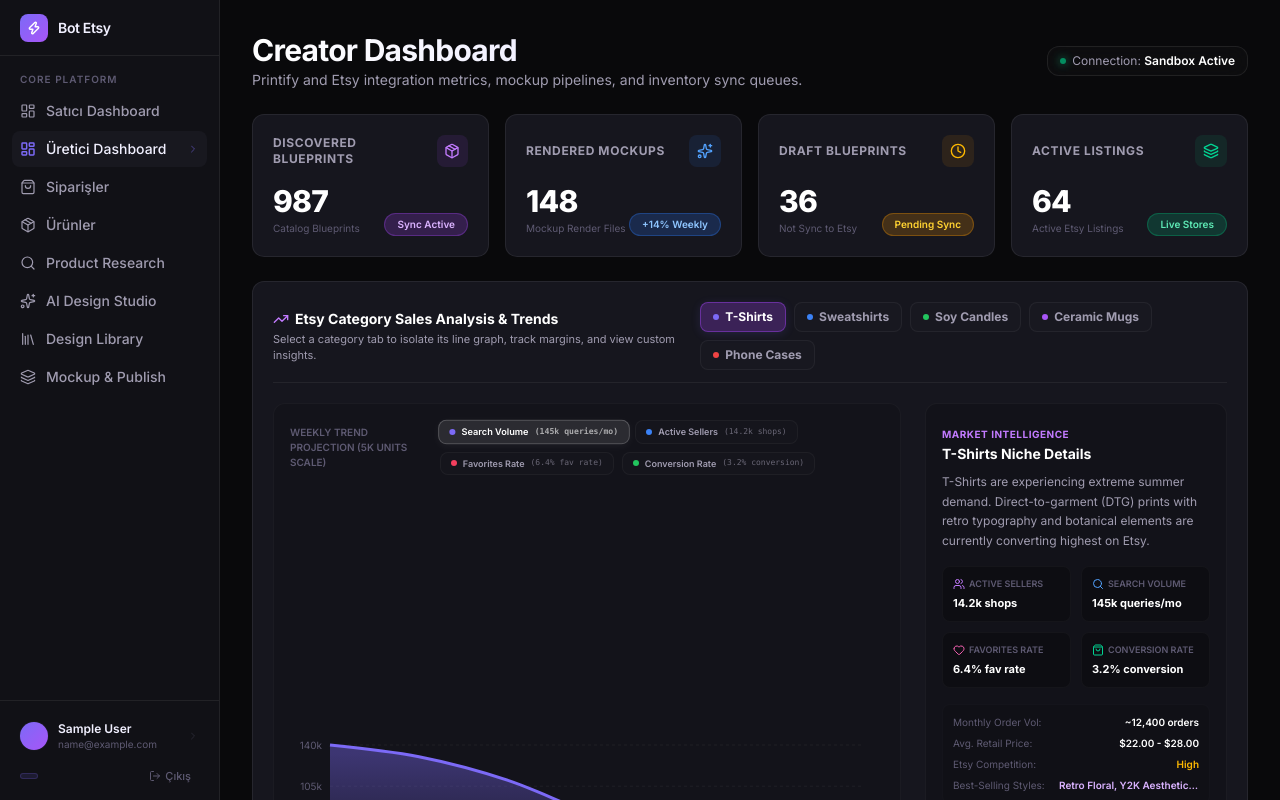
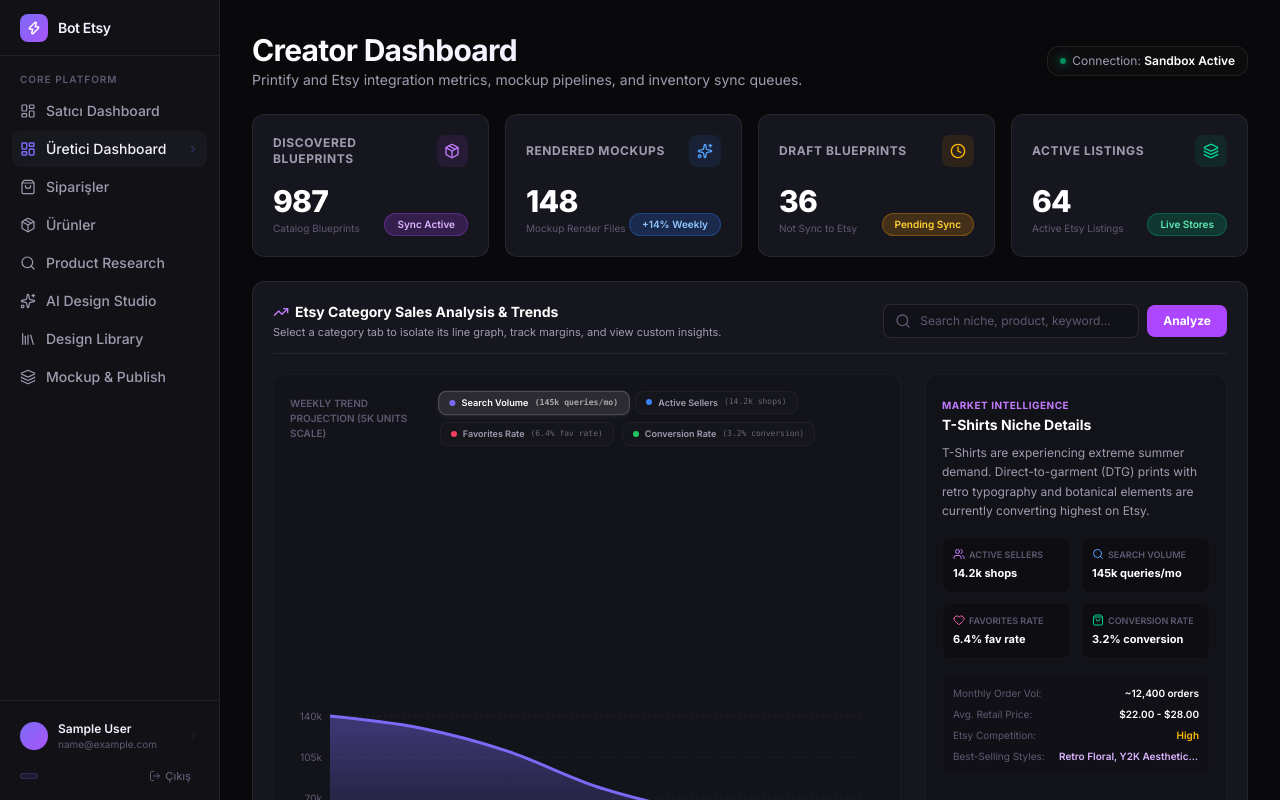
Before and after one commit to Oguzhan1511/etsy, a Next.js app: page /producer-dashboard in a window 1280 px wide. Built offline with nearby package versions, Linux system fonts and the light colour scheme; sample sign-in values are in the browser's storage.

Commit message:
feat(ui): implement keyword search and dynamic metric data generation for producer dashboard analysis

```diff
--- /dev/null
+++ b/script_search.js
@@ -0,0 +1,130 @@
+const fs = require('fs');
+const path = './src/app/producer-dashboard/page.tsx';
+let content = fs.readFileSync(path, 'utf8');
+
+// 1. Replace state and add handleSearch
+const oldState = `  const [selectedCategory, setSelectedCategory] = useState<string>("T-Shirts");
+  const [selectedMetrics, setSelectedMetrics] = useState<string[]>(["Search Volume"]);
+
+  const activeCat = categoryDetails[selectedCategory];`;
+
+const newState = `  const [searchKeyword, setSearchKeyword] = useState<string>("");
+  const [activeCat, setActiveCat] = useState<CategoryDetail>(categoryDetails["T-Shirts"]);
+  const [selectedMetrics, setSelectedMetrics] = useState<string[]>(["Search Volume"]);
+
+  const handleSearch = (kw: string) => {
+    if (!kw.trim()) return;
+    const lowerKw = kw.trim().toLowerCase();
+
+    // Predefined lookup
+    const existingKey = Object.keys(categoryDetails).find(k => k.toLowerCase() === lowerKw);
+    if (existingKey) {
+       setActiveCat(categoryDetails[existingKey]);
+       return;
+    }
+
+    // Dynamic mock generation based on hash
+    const hash = lowerKw.split('').reduce((acc, char) => acc + char.charCodeAt(0), 0);
+    const searchVol = 10 + (hash % 150); // 10k to 160k
+    const activeSellers = 1 + (hash % 20); // 1k to 21k
+    const favRate = (3 + (hash % 50) / 10).toFixed(1); // 3.0% to 8.0%
+    const convRate = (1 + (hash % 30) / 10).toFixed(1); // 1.0% to 4.0%
+
+    const baseWeekly = (base: number, volatility: number) => {
+      return Array.from({length: 7}, (_, i) => {
+        const variation = (Math.sin(hash + i) * volatility);
+        return Math.max(1, base + variation);
+      });
+    };
+
+    const searchVolWeekly = baseWeekly(searchVol, searchVol * 0.2).map(v => Math.round(v) + "k");
+    const activeSellersWeekly = baseWeekly(activeSellers, activeSellers * 0.05).map(v => v.toFixed(1) + "k");
+    const favRateWeekly = baseWeekly(parseFloat(favRate), 0.5).map(v => v.toFixed(1) + "%");
+    const convRateWeekly = baseWeekly(parseFloat(convRate), 0.3).map(v => v.toFixed(1) + "%");
+
+    const newMock: CategoryDetail = {
+      name: kw.trim(),
+      sub: "Custom Merch",
+      color: "#7c6af7",
+      change: "+12.4% Up",
+      trend: "up",
+      monthlySales: "~" + (Math.round((searchVol * parseFloat(convRate)) * 10)).toLocaleString() + " orders",
+      avgPrice: "$15.00 - $35.00",
+      competition: searchVol > 100 ? "High" : (searchVol > 50 ? "Medium" : "Low"),
+      hotStyle: "Trendy, Custom Design",
+      keywords: [lowerKw, lowerKw + " gift", "custom " + lowerKw],
+      recommendedModel: "Premium " + kw.trim(),
+      recommendedModelId: "3",
+      insight: \`\${kw.trim()} is showing steady activity. Focus on unique designs and high-quality mockups to stand out in this niche.\`,
+      lines: [
+        {
+          name: "Search Volume",
+          label: "Search Volume",
+          color: "#7c6af7",
+          path: "", areaPath: "", points: [], gradientId: "purple-fade",
+          value: searchVol + "k queries/mo",
+          weeklyValues: searchVolWeekly,
+        },
+        {
+          name: "Active Sellers",
+          label: "Active Sellers",
+          color: "#3b82f6",
+          path: "", areaPath: "", points: [], gradientId: "blue-fade",
+          value: activeSellers.toFixed(1) + "k shops",
+          weeklyValues: activeSellersWeekly,
+        },
+        {
+          name: "Favorites Rate",
+          label: "Favorites Rate",
+          color: "#f43f5e",
+          path: "", areaPath: "", points: [], gradientId: "red-fade",
+          value: favRate + "% fav rate",
+          weeklyValues: favRateWeekly,
+        },
+        {
+          name: "Conversion Rate",
+          label: "Conversion Rate",
+          color: "#22c55e",
+          path: "", areaPath: "", points: [], gradientId: "green-fade",
+          value: convRate + "% conversion",
+          weeklyValues: convRateWeekly,
+        }
+      ]
+    };
+
+    setActiveCat(newMock);
+  };`;
+
+content = content.replace(oldState, newState);
+
+// 2. Replace all remaining categoryDetails[selectedCategory] with activeCat
+content = content.replace(/categoryDetails\[selectedCategory\]/g, 'activeCat');
+
+// 3. Replace the UI tabs with Search input
+const oldTabsRegex = /\{\/\* Interactive Navigation Tabs \*\/\}\s*<div className="flex flex-wrap gap-2">\s*\{Object\.keys\(categoryDetails\)\.map\(\(catName\) => \{[\s\S]*?\}\)\}\s*<\/div>/;
+const newTabs = `{/* Keyword Search Input */}
+          <form
+            onSubmit={(e) => { e.preventDefault(); handleSearch(searchKeyword); }}
+            className="flex items-center gap-2"
+          >
+            <div className="relative">
+              <Search className="absolute left-3 top-1/2 -translate-y-1/2 w-4 h-4 text-[#5e5a72]" />
+              <input
+                type="text"
+                value={searchKeyword}
+                onChange={(e) => setSearchKeyword(e.target.value)}
+                placeholder="Search niche, product, keyword..."
+                className="bg-black/20 border border-white/10 rounded-lg pl-9 pr-4 py-2 text-xs text-white focus:outline-none focus:border-purple-500/50 w-64 transition-colors placeholder:text-[#5e5a72]"
+              />
+            </div>
+            <button
+              type="submit"
+              className="bg-purple-500 hover:bg-purple-600 text-white px-4 py-2 rounded-lg text-xs font-bold transition-colors"
+            >
+              Analyze
+            </button>
+          </form>`;
+
+content = content.replace(oldTabsRegex, newTabs);
+
+fs.writeFileSync(path, content);
--- a/src/app/producer-dashboard/page.tsx
+++ b/src/app/producer-dashboard/page.tsx
@@ -388,10 +388,92 @@ const FallbackImage = ({ src, alt }: { src: string, alt: string }) => {
 };
 
 export default function ProducerDashboardPage() {
-  const [selectedCategory, setSelectedCategory] = useState<string>("T-Shirts");
+  const [searchKeyword, setSearchKeyword] = useState<string>("");
+  const [activeCat, setActiveCat] = useState<CategoryDetail>(categoryDetails["T-Shirts"]);
   const [selectedMetrics, setSelectedMetrics] = useState<string[]>(["Search Volume"]);
 
-  const activeCat = categoryDetails[selectedCategory];
+  const handleSearch = (kw: string) => {
+    if (!kw.trim()) return;
+    const lowerKw = kw.trim().toLowerCase();
+
+    // Predefined lookup
+    const existingKey = Object.keys(categoryDetails).find(k => k.toLowerCase() === lowerKw);
+    if (existingKey) {
+       setActiveCat(categoryDetails[existingKey]);
+       return;
+    }
+
+    // Dynamic mock generation based on hash
+    const hash = lowerKw.split('').reduce((acc, char) => acc + char.charCodeAt(0), 0);
+    const searchVol = 10 + (hash % 150); // 10k to 160k
+    const activeSellers = 1 + (hash % 20); // 1k to 21k
+    const favRate = (3 + (hash % 50) / 10).toFixed(1); // 3.0% to 8.0%
+    const convRate = (1 + (hash % 30) / 10).toFixed(1); // 1.0% to 4.0%
+
+    const baseWeekly = (base: number, volatility: number) => {
+      return Array.from({length: 7}, (_, i) => {
+        const variation = (Math.sin(hash + i) * volatility);
+        return Math.max(1, base + variation);
+      });
+    };
+
+    const searchVolWeekly = baseWeekly(searchVol, searchVol * 0.2).map(v => Math.round(v) + "k");
+    const activeSellersWeekly = baseWeekly(activeSellers, activeSellers * 0.05).map(v => v.toFixed(1) + "k");
+    const favRateWeekly = baseWeekly(parseFloat(favRate), 0.5).map(v => v.toFixed(1) + "%");
+    const convRateWeekly = baseWeekly(parseFloat(convRate), 0.3).map(v => v.toFixed(1) + "%");
+
+    const newMock: CategoryDetail = {
+      name: kw.trim(),
+      sub: "Custom Merch",
+      color: "#7c6af7",
+      change: "+12.4% Up",
+      trend: "up",
+      monthlySales: "~" + (Math.round((searchVol * parseFloat(convRate)) * 10)).toLocaleString() + " orders",
+      avgPrice: "$15.00 - $35.00",
+      competition: searchVol > 100 ? "High" : (searchVol > 50 ? "Medium" : "Low"),
+      hotStyle: "Trendy, Custom Design",
+      keywords: [lowerKw, lowerKw + " gift", "custom " + lowerKw],
+      recommendedModel: "Premium " + kw.trim(),
+      recommendedModelId: "3",
+      insight: `${kw.trim()} is showing steady activity. Focus on unique designs and high-quality mockups to stand out in this niche.`,
+      lines: [
+        {
+          name: "Search Volume",
+          label: "Search Volume",
+          color: "#7c6af7",
+          path: "", areaPath: "", points: [], gradientId: "purple-fade",
+          value: searchVol + "k queries/mo",
+          weeklyValues: searchVolWeekly,
+        },
+        {
+          name: "Active Sellers",
+          label: "Active Sellers",
+          color: "#3b82f6",
+          path: "", areaPath: "", points: [], gradientId: "blue-fade",
+          value: activeSellers.toFixed(1) + "k shops",
+          weeklyValues: activeSellersWeekly,
+        },
+        {
+          name: "Favorites Rate",
+          label: "Favorites Rate",
+          color: "#f43f5e",
+          path: "", areaPath: "", points: [], gradientId: "red-fade",
+          value: favRate + "% fav rate",
+          weeklyValues: favRateWeekly,
+        },
+        {
+          name: "Conversion Rate",
+          label: "Conversion Rate",
+          color: "#22c55e",
+          path: "", areaPath: "", points: [], gradientId: "green-fade",
+          value: convRate + "% conversion",
+          weeklyValues: convRateWeekly,
+        }
+      ]
+    };
+
+    setActiveCat(newMock);
+  };
   const activeLines = activeCat.lines.filter(l => selectedMetrics.includes(l.name));
   if (activeLines.length === 0) activeLines.push(activeCat.lines[0]);
 
@@ -629,27 +711,28 @@ export default function ProducerDashboardPage() {
             <p className="text-[11px] text-[#a09cb0] mt-0.5">Select a category tab to isolate its line graph, track margins, and view custom insights.</p>
           </div>
 
-          {/* Interactive Navigation Tabs */}
-          <div className="flex flex-wrap gap-2">
-            {Object.keys(categoryDetails).map((catName) => {
-              const cat = categoryDetails[catName];
-              const isSelected = selectedCategory === catName;
-              return (
-                <button
-                  key={catName}
-                  onClick={() => setSelectedCategory(catName)}
-                  className={`flex items-center gap-1.5 px-3 py-1.5 rounded-lg text-xs font-bold transition-all border cursor-pointer ${
-                    isSelected
-                      ? "bg-purple-500/25 border-purple-500/40 text-white shadow-[0_2px_10px_rgba(124,106,247,0.15)]"
-                      : "border-white/[0.05] bg-white/[0.01] text-[#a09cb0] hover:bg-white/5 hover:text-white"
-                  }`}
-                >
-                  <div className="w-1.5 h-1.5 rounded-full" style={{ backgroundColor: cat.color }} />
-                  <span>{cat.name}</span>
-                </button>
-              );
-            })}
-          </div>
+          {/* Keyword Search Input */}
+          <form
+            onSubmit={(e) => { e.preventDefault(); handleSearch(searchKeyword); }}
+            className="flex items-center gap-2"
+          >
+            <div className="relative">
+              <Search className="absolute left-3 top-1/2 -translate-y-1/2 w-4 h-4 text-[#5e5a72]" />
+              <input
+                type="text"
+                value={searchKeyword}
+                onChange={(e) => setSearchKeyword(e.target.value)}
+                placeholder="Search niche, product, keyword..."
+                className="bg-black/20 border border-white/10 rounded-lg pl-9 pr-4 py-2 text-xs text-white focus:outline-none focus:border-purple-500/50 w-64 transition-colors placeholder:text-[#5e5a72]"
+              />
+            </div>
+            <button
+              type="submit"
+              className="bg-purple-500 hover:bg-purple-600 text-white px-4 py-2 rounded-lg text-xs font-bold transition-colors"
+            >
+              Analyze
+            </button>
+          </form>
         </div>
 
         {/* 2-Column Grid: SVG Line Chart (Left) + Niche Insights (Right) */}
@@ -662,7 +745,7 @@ export default function ProducerDashboardPage() {
 
               {/* Interactive metric selectors */}
               <div className="flex flex-wrap gap-2 text-[9px] text-[#a09cb0]">
-                {categoryDetails[selectedCategory].lines.map((l) => {
+                {activeCat.lines.map((l) => {
                   const isHoveredOrClicked = selectedMetrics.includes(l.name);
                   return (
                     <button
@@ -756,10 +839,10 @@ export default function ProducerDashboardPage() {
             <div className="space-y-2">
               <span className="text-[10px] font-bold text-purple-400 uppercase tracking-wider">Market Intelligence</span>
               <h3 className="text-sm font-bold text-white flex items-center gap-1.5">
-                <span>{categoryDetails[selectedCategory].name} Niche Details</span>
+                <span>{activeCat.name} Niche Details</span>
               </h3>
               <p className="text-xs text-[#a09cb0] leading-relaxed">
-                {categoryDetails[selectedCategory].insight}
+                {activeCat.insight}
               </p>
             </div>
 
@@ -773,7 +856,7 @@ export default function ProducerDashboardPage() {
                   <span>Active Sellers</span>
                 </div>
                 <div className="text-[11px] font-bold text-white">
-                  {categoryDetails[selectedCategory].lines.find(l => l.name === "Active Sellers")?.value}
+                  {activeCat.lines.find(l => l.name === "Active Sellers")?.value}
                 </div>
               </div>
 
@@ -784,7 +867,7 @@ export default function ProducerDashboardPage() {
                   <span>Search Volume</span>
                 </div>
                 <div className="text-[11px] font-bold text-white">
-                  {categoryDetails[selectedCategory].lines.find(l => l.name === "Search Volume")?.value}
+                  {activeCat.lines.find(l => l.name === "Search Volume")?.value}
                 </div>
               </div>
 
@@ -795,7 +878,7 @@ export default function ProducerDashboardPage() {
                   <span>Favorites Rate</span>
                 </div>
                 <div className="text-[11px] font-bold text-white">
-                  {categoryDetails[selectedCategory].lines.find(l => l.name === "Favorites Rate")?.value}
+                  {activeCat.lines.find(l => l.name === "Favorites Rate")?.value}
                 </div>
               </div>
 
@@ -806,7 +889,7 @@ export default function ProducerDashboardPage() {
                   <span>Conversion Rate</span>
                 </div>
                 <div className="text-[11px] font-bold text-white">
-                  {categoryDetails[selectedCategory].lines.find(l => l.name === "Conversion Rate")?.value}
+                  {activeCat.lines.find(l => l.name === "Conversion Rate")?.value}
                 </div>
               </div>
 
@@ -816,24 +899,24 @@ export default function ProducerDashboardPage() {
             <div className="space-y-1.5 bg-black/10 p-2.5 rounded-lg border border-white/[0.02]">
               <div className="flex justify-between text-[10px]">
                 <span className="text-[#5e5a72]">Monthly Order Vol:</span>
-                <span className="font-semibold text-white">{categoryDetails[selectedCategory].monthlySales}</span>
+                <span className="font-semibold text-white">{activeCat.monthlySales}</span>
               </div>
               <div className="flex justify-between text-[10px]">
                 <span className="text-[#5e5a72]">Avg. Retail Price:</span>
-                <span className="font-semibold text-white">{categoryDetails[selectedCategory].avgPrice}</span>
+                <span className="font-semibold text-white">{activeCat.avgPrice}</span>
               </div>
               <div className="flex justify-between text-[10px]">
                 <span className="text-[#5e5a72]">Etsy Competition:</span>
                 <span className={`font-semibold ${
-                  categoryDetails[selectedCategory].competition === "Low" ? "text-emerald-400" : "text-amber-400"
+                  activeCat.competition === "Low" ? "text-emerald-400" : "text-amber-400"
                 }`}>
-                  {categoryDetails[selectedCategory].competition}
+                  {activeCat.competition}
                 </span>
               </div>
               <div className="flex justify-between text-[10px]">
                 <span className="text-[#5e5a72]">Best-Selling Styles:</span>
-                <span className="font-semibold text-purple-300 truncate max-w-[140px]" title={categoryDetails[selectedCategory].hotStyle}>
-                  {categoryDetails[selectedCategory].hotStyle}
+                <span className="font-semibold text-purple-300 truncate max-w-[140px]" title={activeCat.hotStyle}>
+                  {activeCat.hotStyle}
                 </span>
               </div>
             </div>
@@ -842,7 +925,7 @@ export default function ProducerDashboardPage() {
             <div className="space-y-1.5">
               <span className="text-[9px] font-bold text-[#5e5a72] uppercase tracking-wider">Suggested SEO Keywords</span>
               <div className="flex flex-wrap gap-1.5">
-                {categoryDetails[selectedCategory].keywords.map((kw, i) => (
+                {activeCat.keywords.map((kw, i) => (
                   <span key={i} className="text-[10px] bg-white/[0.03] hover:bg-white/[0.06] border border-white/[0.06] px-2 py-0.5 rounded text-[#a09cb0] transition-colors cursor-default">
                     {kw}
                   </span>
@@ -852,10 +935,10 @@ export default function ProducerDashboardPage() {
 
             {/* Start Designing Action Button */}
             <Link
-              href={`/mockup-publish?blueprintId=${categoryDetails[selectedCategory].recommendedModelId}`}
+              href={`/mockup-publish?blueprintId=${activeCat.recommendedModelId}`}
               className="w-full py-2 bg-gradient-to-r from-[#7c6af7] to-[#a855f7] hover:brightness-110 text-white rounded-lg text-xs font-bold flex items-center justify-center gap-1.5 shadow-[0_4px_12px_rgba(124,106,247,0.25)] transition-all cursor-pointer animate-pulse"
             >
-              <span>Design {categoryDetails[selectedCategory].recommendedModel}</span>
+              <span>Design {activeCat.recommendedModel}</span>
               <ArrowRight className="w-3.5 h-3.5" />
             </Link>
           </div>
```
